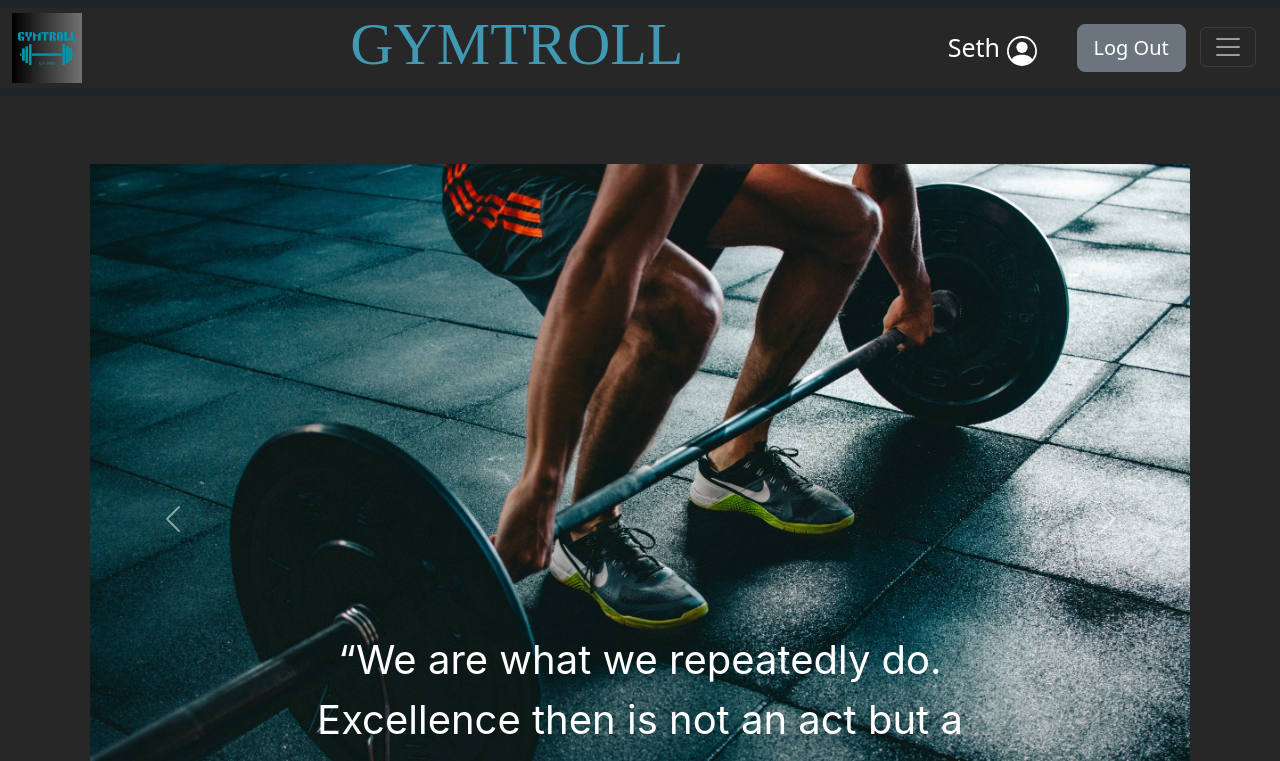
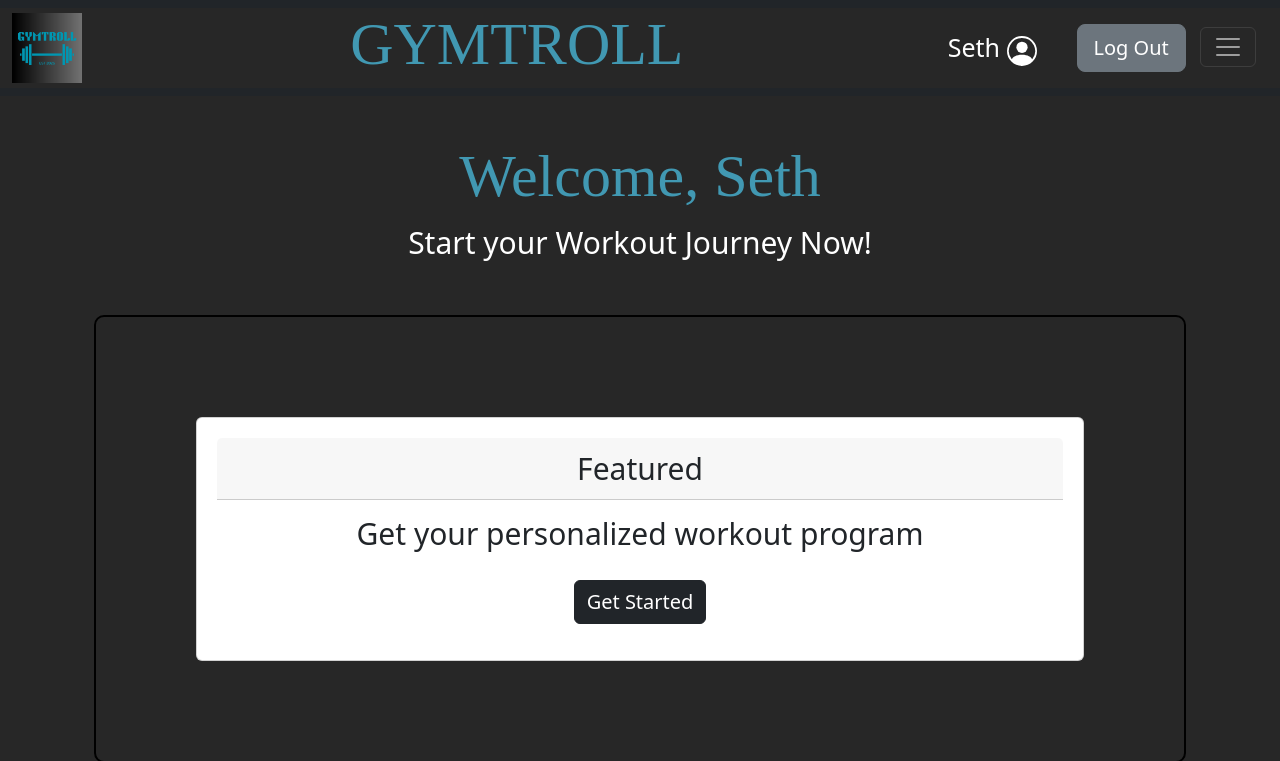
Before and after one commit to sethnkwo8/GymTroll, a Flask app: page / in a window 1280 px wide. Shown: the top 761 px of the page. Run offline with Flask 3, Linux system fonts and the light colour scheme; a user stored in the database is signed in.

Commit message:
Update index.html
Modified navbar, cards and navbar items

```diff
--- a/templates/index.html
+++ b/templates/index.html
@@ -5,6 +5,66 @@ GymTroll
 {% endblock %}
 
 {% block main %}
+
+{% if session["user_id"] %}
+<div class="container-fluid">
+  <h1>Welcome, {{session["username"]}}</h1>
+  <p style="color: white; font-size: 30px; margin-bottom: 50px;">Start your Workout Journey Now!</p>
+
+  <div class="container-fluid custom-login">
+    <div class="card text-center custom-plan" style="padding: 20px;">
+      <div class="card-header" style="font-size: 30px;">
+        Featured
+      </div>
+      <div class="card-body">
+        <h5 class="card-title" style="font-size: 30px;">Get your personalized workout program</h5>
+        <a href="#" class="btn btn-dark" style="margin-top: 20px; font-size: 20px;">Get Started</a>
+      </div>
+    </div>
+  </div>
+
+  <div class="row row-cols-1 row-cols-md-3 g-4">
+    <div class="col">
+      <div class="card h-100">
+        <img src="/static/workouts.jpg" class="card-img-top" alt="...">
+        <div class="card-body">
+          <h5 class="card-title">Workouts Library</h5>
+          <p class="card-text">Access a database of exercises with descriptions, videos, and variations.</p>
+        </div>
+        <div class="card-footer">
+          <a href="#" class="btn btn-primary">View Workouts</a>
+        </div>
+      </div>
+    </div>
+    <div class="col">
+      <div class="card h-100">
+        <img src="/static/calorie_tracking.jpg" class="card-img-top" alt="...">
+        <div class="card-body">
+          <h5 class="card-title">Calorie Tracking</h5>
+          <p class="card-text">Log your food intake and track your calorie and nutrient consumption.</p>
+        </div>
+        <div class="card-footer">
+          <a href="#" class="btn btn-primary">Track Your Calories</a>
+        </div>
+      </div>
+    </div>
+    <div class="col">
+      <div class="card h-100">
+        <img src="/static/progress.jpg" class="card-img-top" alt="...">
+        <div class="card-body">
+          <h5 class="card-title">Progress</h5>
+          <p class="card-text">View your progress reports in charts and graphs to visualize your journey.</p>
+        </div>
+        <div class="card-footer">
+          <a href="#" class="btn btn-primary">View Progress</a>
+        </div>
+      </div>
+    </div>
+  </div>
+
+</div>
+
+{% else %}
 <div id="carouselExampleCaptions" class="carousel slide carousel-fade custom-carousel" data-bs-ride="carousel" data-bs-interval="3000">>
     <div class="carousel-indicators">
       <button type="button" data-bs-target="#carouselExampleCaptions" data-bs-slide-to="0" class="active" aria-current="true" aria-label="Slide 1"></button>
@@ -62,4 +122,6 @@ GymTroll
 <div class="container-fluid text-center">
     <button class="btn btn-secondary btn-lg" onclick="document.location='/register'" type="button" >Get Started</button>
   </div>
+
+{% endif %}
 {% endblock %}
```
